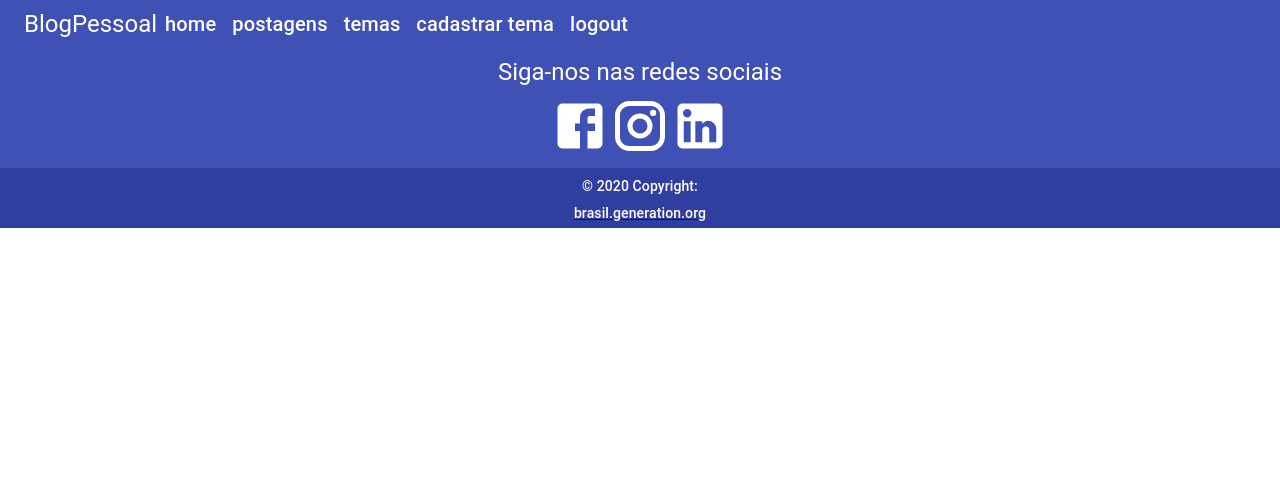
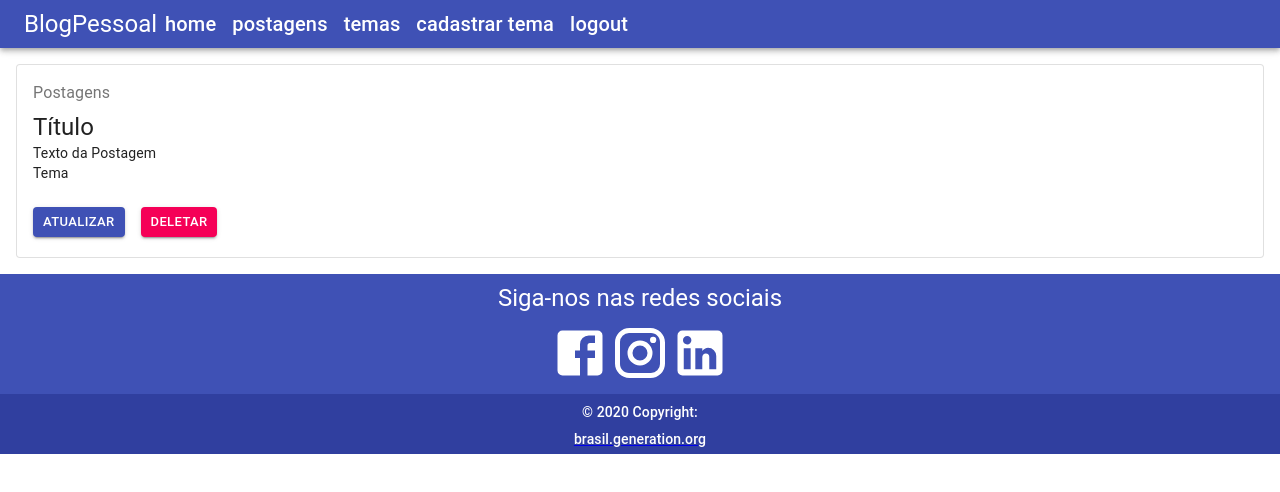
Before and after one commit to mweira/BlogPessoalReact, a React (Create React App) app: page /posts in a window 1280 px wide. Shown: the top 492 px of the page. Built offline with nearby package versions, Linux system fonts and the light colour scheme; the HTML template or start-up script is replaced by a standard one.

Commit message:
Commit 7

```diff
--- a/src/App.tsx
+++ b/src/App.tsx
@@ -6,7 +6,8 @@ import Home from './paginas/home/Home';
 import './App.css';
 import Login from './paginas/login/Login';
 import CadastroUsuario from './paginas/cadastroUsuario/CadastroUsuario';
-
+import ListaTema from './components/temas/listatema/ListaTema';
+import ListaPostagem from './components/postagens/listapostagem/ListaPostagem'
 
 function App() {
   return (
@@ -14,13 +15,18 @@ function App() {
       <Navbar />
       <Routes>
 
-        <Route path="/" element={<Home />} />
+        <Route path="/" element={<Login  />} />
 
         <Route path="/home" element={<Home />} />
 
         <Route path="/login" element={<Login />} />
 
         <Route path="/cadastrousuario" element={<CadastroUsuario/>} />
+
+        <Route path="/temas" element={<ListaTema />} />
+
+        <Route path="/posts" element={<ListaPostagem />} />
+
 
       </Routes>
       <Footer />
--- /dev/null
+++ b/src/components/postagens/listapostagem/ListaPostagem.css
@@ -0,0 +1,3 @@
+.text-decorator-none{
+    text-decoration: none;
+}
--- /dev/null
+++ b/src/components/postagens/listapostagem/ListaPostagem.tsx
@@ -0,0 +1,50 @@
+import React from 'react'
+import { Link } from 'react-router-dom'
+import { Box, Card, CardActions, CardContent, Button, Typography } from '@material-ui/core';
+import './ListaPostagem.css';
+
+function ListaPostagem() {
+
+  return (
+    <>
+      <Box m={2} >
+        <Card variant="outlined">
+          <CardContent>
+            <Typography color="textSecondary" gutterBottom>
+              Postagens
+            </Typography>
+            <Typography variant="h5" component="h2">
+              Título
+            </Typography>
+            <Typography variant="body2" component="p">
+              Texto da Postagem
+            </Typography>
+            <Typography variant="body2" component="p">
+              Tema
+            </Typography>
+          </CardContent>
+          <CardActions>
+            <Box display="flex" justifyContent="center" mb={1.5}>
+
+              <Link to="" className="text-decorator-none" >
+                <Box mx={1}>
+                  <Button variant="contained" className="marginLeft" size='small' color="primary" >
+                    atualizar
+                  </Button>
+                </Box>
+              </Link>
+              <Link to="" className="text-decorator-none">
+                <Box mx={1}>
+                  <Button variant="contained" size='small' color="secondary">
+                    deletar
+                  </Button>
+                </Box>
+              </Link>
+            </Box>
+          </CardActions>
+        </Card>
+      </Box>
+    </>)
+}
+
+export default ListaPostagem;
--- /dev/null
+++ b/src/components/postagens/tabpostagem/TabPostagem.css
@@ -0,0 +1,3 @@
+.titulo{
+    font-weight: bold;
+ }
--- /dev/null
+++ b/src/components/temas/listatema/ListaTema.css
@@ -0,0 +1,3 @@
+.text-decorator-none{
+    text-decoration: none;
+}
--- /dev/null
+++ b/src/components/temas/listatema/ListaTema.tsx
@@ -0,0 +1,46 @@
+import React from 'react'
+import { Link } from 'react-router-dom'
+import { Box, Card, CardActions, CardContent, Button, Typography } from '@material-ui/core';
+import './ListaTema.css';
+
+function ListaTema() {
+
+  return (
+    <>
+      <Box m={2} >
+        <Card variant="outlined">
+          <CardContent>
+            <Typography color="textSecondary" gutterBottom>
+              Tema
+            </Typography>
+            <Typography variant="h5" component="h2">
+              Minha descrição
+            </Typography>
+          </CardContent>
+          <CardActions>
+            <Box display="flex" justifyContent="center" mb={1.5} >
+
+              <Link to="" className="text-decorator-none">
+                <Box mx={1}>
+                  <Button variant="contained" className="marginLeft" size='small' color="primary" >
+                    atualizar
+                  </Button>
+                </Box>
+              </Link>
+              <Link to="" className="text-decorator-none">
+                <Box mx={1}>
+                  <Button variant="contained" size='small' color="secondary">
+                    deletar
+                  </Button>
+                </Box>
+              </Link>
+            </Box>
+          </CardActions>
+        </Card>
+      </Box>
+    </>
+  );
+}
+
+
+export default ListaTema;
--- /dev/null
+++ b/src/models/Tema.ts
@@ -0,0 +1,6 @@
+interface Tema{
+    id: number;
+    descricao: string;
+}
+
+export default Tema;
--- a/src/paginas/cadastroUsuario/CadastroUsuario.tsx
+++ b/src/paginas/cadastroUsuario/CadastroUsuario.tsx
@@ -1,20 +1,71 @@
-import React from 'react';
+import React , {useState, useEffect, ChangeEvent } from 'react';
+import { useNavigate } from 'react-router-dom';
+import User from '../../models/User';
+import { cadastroUsuario } from '../../services/Service';
 import { Grid, Box, Typography, Button, TextField } from '@material-ui/core';
 import { Link } from 'react-router-dom';
 import './CadastroUsuario.css';
 
 function CadastroUsuario() {
+
+    let navigate = useNavigate();
+    const [confirmarSenha,setConfirmarSenha] = useState<String>("")
+    const [user, setUser] = useState<User>(
+        {
+            id: 0,
+            nome: '',
+            usuario: '',
+            senha: ''
+        })
+
+    const [userResult, setUserResult] = useState<User>(
+        {
+            id: 0,
+            nome: '',
+            usuario: '',
+            senha: ''
+        })
+
+    useEffect(() => {
+        if (userResult.id != 0) {
+            navigate("/login")
+        }
+    }, [userResult])
+
+
+    function confirmarSenhaHandle(e: ChangeEvent<HTMLInputElement>){
+        setConfirmarSenha(e.target.value)
+    }
+
+
+    function updatedModel(e: ChangeEvent<HTMLInputElement>) {
+
+        setUser({
+            ...user,
+            [e.target.name]: e.target.value
+        })
+
+    }
+    async function onSubmit(e: ChangeEvent<HTMLFormElement>) {
+        e.preventDefault()
+        if(confirmarSenha == user.senha){
+        cadastroUsuario(`/usuarios/cadastrar`, user, setUserResult)
+        alert('Usuario cadastrado com sucesso')
+        }else{
+            alert('Dados inconsistentes. Favor verificar as informações de cadastro.')
+        }
+    }
     return (
         <Grid container direction='row' justifyContent='center' alignItems='center'>
             <Grid item xs={6} className='imagem2'></Grid>
             <Grid item xs={6} alignItems='center'>
                 <Box paddingX={10}>
-                    <form>
+                    <form onSubmit={onSubmit}>
                         <Typography variant='h3' gutterBottom color='textPrimary' component='h3' align='center' className='textos2'>Cadastrar</Typography>
-                        <TextField id='nome' label='nome' variant='outlined' name='nome' margin='normal' fullWidth />
-                        <TextField id='usuario' label='usuario' variant='outlined' name='usuario' margin='normal'fullWidth />
-                        <TextField id='senha' label='senha' variant='outlined' name='senha' margin='normal' type='password' fullWidth />
-                        <TextField id='confirmarSenha' label='confirmarSenha' variant='outlined' name='confirmarSenha' margin='normal' type='password' fullWidth />
+                        <TextField value={user.nome} onChange={(e: ChangeEvent<HTMLInputElement>) => updatedModel(e)} id='nome' label='nome' variant='outlined' name='nome' margin='normal' fullWidth />
+                        <TextField value={user.usuario} onChange={(e: ChangeEvent<HTMLInputElement>) => updatedModel(e)}id='usuario' label='usuario' variant='outlined' name='usuario' margin='normal'fullWidth />
+                        <TextField value={user.senha} onChange={(e: ChangeEvent<HTMLInputElement>) => updatedModel(e)}id='senha' label='senha' variant='outlined' name='senha' margin='normal' type='password' fullWidth />
+                        <TextField value={confirmarSenha} onChange={(e: ChangeEvent<HTMLInputElement>) => confirmarSenhaHandle(e)}id='confirmarSenha' label='confirmarSenha' variant='outlined' name='confirmarSenha' margin='normal' type='password' fullWidth />
                         <Box marginTop={2} textAlign='center'>
                             <Link to='/login' className='text-decorator-none'>
                                 <Button variant='contained' color='secondary' className='btnCancelar'>
--- a/src/services/Service.ts
+++ b/src/services/Service.ts
@@ -1,7 +1,7 @@
 import axios from 'axios';
 
 export const api = axios.create({
-    baseURL: 'https://bloggeneration.herokuapp.com'
+    baseURL: 'https://bloggenjp.herokuapp.com/'
 })
 
     export const cadastroUsuario = async(url: any,dados: any,setDado: any) => {
@@ -13,3 +13,8 @@ export const api = axios.create({
         const resposta = await api.post(url,dados)
         setDado(resposta.data.token)
     }
+
+    export const busca = async(url: any,setDado: any, header: any) => {
+        const resposta = await api.get(url,header)
+        setDado(resposta.data)
+    }
```
Also changed, not shown: package.json (+21 -18 lines), src/components/postagens/tabpostagem/TabPostagem.tsx (added, +35 -0 lines), src/models/Postagem.ts (added, +10 -0 lines), 1 other file (tests, documents, lock files or other folders).
